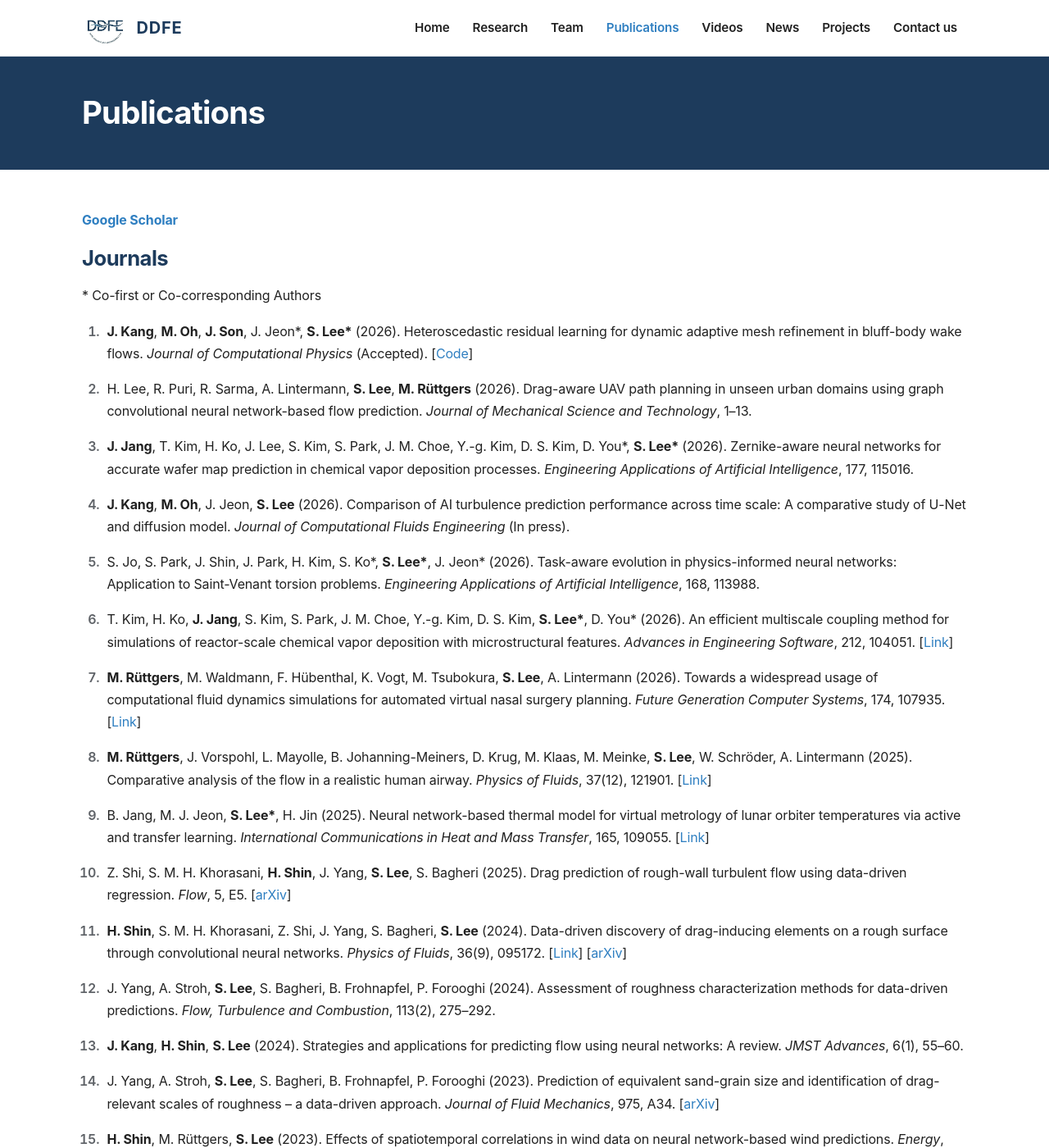
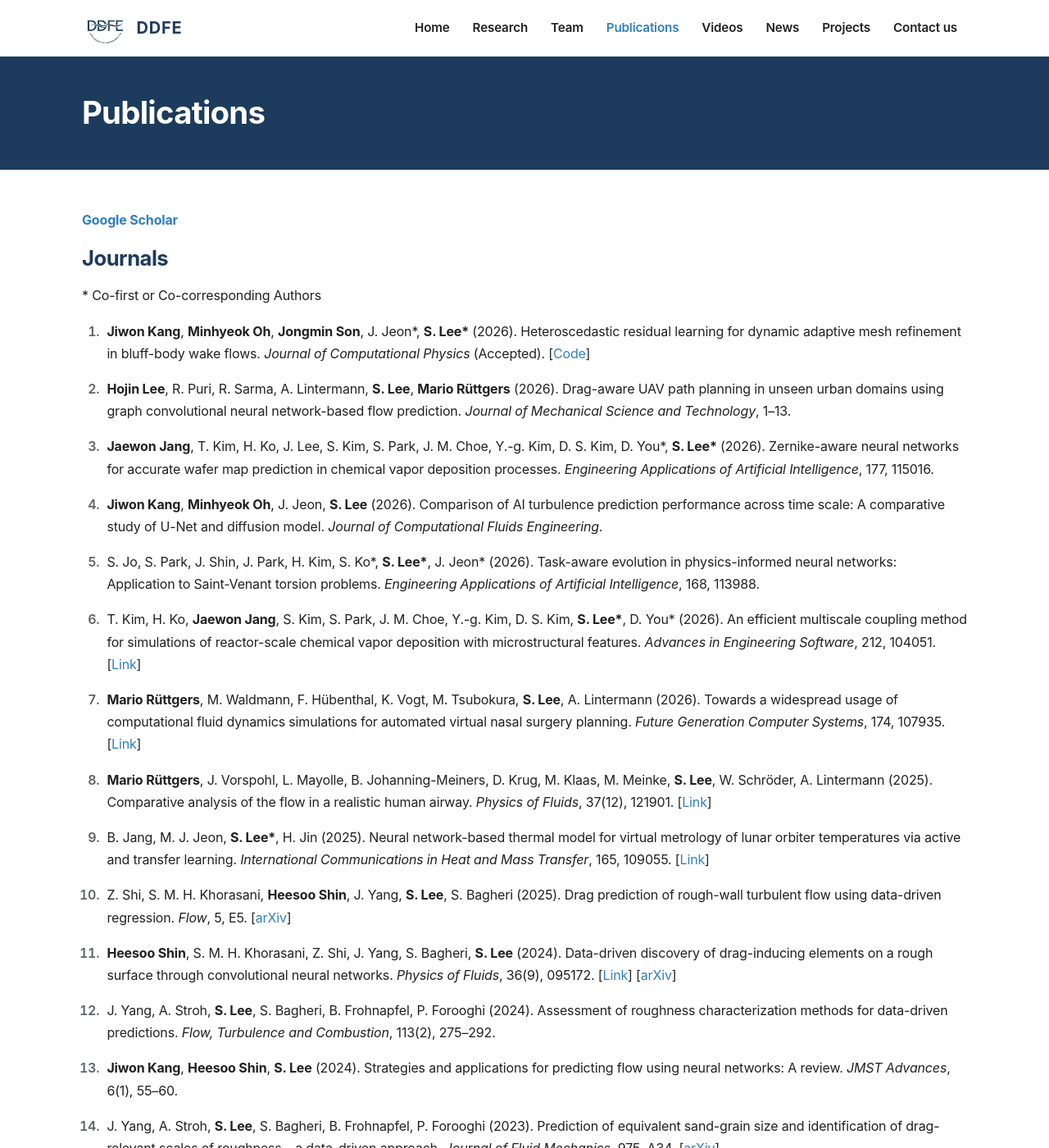
Before and after one commit to sanlee-ddfe/ddfe.github.io, a Jekyll site: the page built from publications.md, in a window 1280 px wide and 1400 px high. Shown: the whole window at 82% size. Built offline with Jekyll 4.4.1, drawn with Linux system fonts in a browser that asks for light colours; some web fonts are replaced; some of the changed text lies outside the part shown.

Commit message:
Use full bold names for lab members, define CDW, update JCFE entry
Co-Authored-By: Claude Opus 5.5 <noreply@anthropic.com>

```diff
--- a/_data/research.yml
+++ b/_data/research.yml
@@ -60,7 +60,7 @@ themes:
     partners: Samsung Electronics (3 projects)
 
   - title: Marine System Design Optimization
-    impact: AI-accelerated design optimization of marine systems such as CDW, together with ocean engineering researchers.
+    impact: AI-accelerated design optimization of marine systems such as current deflecting walls (CDW), together with ocean engineering researchers.
     highlights:
       - label: Marine Space and Resource Utilization Research (2026–2027)
     partners: Korea Institute of Marine Science & Technology Promotion (KIMST)
--- a/publications.md
+++ b/publications.md
@@ -6,7 +6,7 @@ permalink: /publications/
 <!--
   How to edit:
   - Format:  Authors (Year). Title. *Journal*, Volume(Issue), Pages. [links]
-  - Authors: initials + surname (e.g. S. Lee). **bold** = lab members. Corresponding author: \*
+  - Authors: initials + surname (e.g. S. Lee); lab students in full name and **bold** (e.g. **Jiwon Kang**). Corresponding author: \*
   - Add a new paper as a new "1." line at the top of the Journals list (numbers are automatic).
   - Extra notes go on the next line, indented by 3 spaces, wrapped in <span class="related">…</span>.
 -->
@@ -19,22 +19,22 @@ permalink: /publications/
 
 <p class="note">* Co-first or Co-corresponding Authors</p>
 
-1. **J. Kang**, **M. Oh**, **J. Son**, J. Jeon\*, **S. Lee\*** (2026). Heteroscedastic residual learning for dynamic adaptive mesh refinement in bluff-body wake flows. *Journal of Computational Physics* (Accepted). [[Code](https://github.com/rider37/dl-amr)]
-1. H. Lee, R. Puri, R. Sarma, A. Lintermann, **S. Lee**, **M. Rüttgers** (2026). Drag-aware UAV path planning in unseen urban domains using graph convolutional neural network-based flow prediction. *Journal of Mechanical Science and Technology*, 1–13.
-1. **J. Jang**, T. Kim, H. Ko, J. Lee, S. Kim, S. Park, J. M. Choe, Y.-g. Kim, D. S. Kim, D. You\*, **S. Lee\*** (2026). Zernike-aware neural networks for accurate wafer map prediction in chemical vapor deposition processes. *Engineering Applications of Artificial Intelligence*, 177, 115016.
-1. **J. Kang**, **M. Oh**, J. Jeon, **S. Lee** (2026). Comparison of AI turbulence prediction performance across time scale: A comparative study of U-Net and diffusion model. *Journal of Computational Fluids Engineering* (In press).
+1. **Jiwon Kang**, **Minhyeok Oh**, **Jongmin Son**, J. Jeon\*, **S. Lee\*** (2026). Heteroscedastic residual learning for dynamic adaptive mesh refinement in bluff-body wake flows. *Journal of Computational Physics* (Accepted). [[Code](https://github.com/rider37/dl-amr)]
+1. **Hojin Lee**, R. Puri, R. Sarma, A. Lintermann, **S. Lee**, **Mario Rüttgers** (2026). Drag-aware UAV path planning in unseen urban domains using graph convolutional neural network-based flow prediction. *Journal of Mechanical Science and Technology*, 1–13.
+1. **Jaewon Jang**, T. Kim, H. Ko, J. Lee, S. Kim, S. Park, J. M. Choe, Y.-g. Kim, D. S. Kim, D. You\*, **S. Lee\*** (2026). Zernike-aware neural networks for accurate wafer map prediction in chemical vapor deposition processes. *Engineering Applications of Artificial Intelligence*, 177, 115016.
+1. **Jiwon Kang**, **Minhyeok Oh**, J. Jeon, **S. Lee** (2026). Comparison of AI turbulence prediction performance across time scale: A comparative study of U-Net and diffusion model. *Journal of Computational Fluids Engineering*.
 1. S. Jo, S. Park, J. Shin, J. Park, H. Kim, S. Ko\*, **S. Lee\***, J. Jeon\* (2026). Task-aware evolution in physics-informed neural networks: Application to Saint-Venant torsion problems. *Engineering Applications of Artificial Intelligence*, 168, 113988.
-1. T. Kim, H. Ko, **J. Jang**, S. Kim, S. Park, J. M. Choe, Y.-g. Kim, D. S. Kim, **S. Lee\***, D. You\* (2026). An efficient multiscale coupling method for simulations of reactor-scale chemical vapor deposition with microstructural features. *Advances in Engineering Software*, 212, 104051. [[Link](https://www.sciencedirect.com/science/article/pii/S0965997825001899)]
-1. **M. Rüttgers**, M. Waldmann, F. Hübenthal, K. Vogt, M. Tsubokura, **S. Lee**, A. Lintermann (2026). Towards a widespread usage of computational fluid dynamics simulations for automated virtual nasal surgery planning. *Future Generation Computer Systems*, 174, 107935. [[Link](https://www.sciencedirect.com/science/article/pii/S0167739X25002304)]
-1. **M. Rüttgers**, J. Vorspohl, L. Mayolle, B. Johanning-Meiners, D. Krug, M. Klaas, M. Meinke, **S. Lee**, W. Schröder, A. Lintermann (2025). Comparative analysis of the flow in a realistic human airway. *Physics of Fluids*, 37(12), 121901. [[Link](https://pubs.aip.org/aip/pof/article/37/12/121901/3374000)]
+1. T. Kim, H. Ko, **Jaewon Jang**, S. Kim, S. Park, J. M. Choe, Y.-g. Kim, D. S. Kim, **S. Lee\***, D. You\* (2026). An efficient multiscale coupling method for simulations of reactor-scale chemical vapor deposition with microstructural features. *Advances in Engineering Software*, 212, 104051. [[Link](https://www.sciencedirect.com/science/article/pii/S0965997825001899)]
+1. **Mario Rüttgers**, M. Waldmann, F. Hübenthal, K. Vogt, M. Tsubokura, **S. Lee**, A. Lintermann (2026). Towards a widespread usage of computational fluid dynamics simulations for automated virtual nasal surgery planning. *Future Generation Computer Systems*, 174, 107935. [[Link](https://www.sciencedirect.com/science/article/pii/S0167739X25002304)]
+1. **Mario Rüttgers**, J. Vorspohl, L. Mayolle, B. Johanning-Meiners, D. Krug, M. Klaas, M. Meinke, **S. Lee**, W. Schröder, A. Lintermann (2025). Comparative analysis of the flow in a realistic human airway. *Physics of Fluids*, 37(12), 121901. [[Link](https://pubs.aip.org/aip/pof/article/37/12/121901/3374000)]
 1. B. Jang, M. J. Jeon, **S. Lee\***, H. Jin (2025). Neural network-based thermal model for virtual metrology of lunar orbiter temperatures via active and transfer learning. *International Communications in Heat and Mass Transfer*, 165, 109055. [[Link](https://www.sciencedirect.com/science/article/pii/S0735193325004816)]
-1. Z. Shi, S. M. H. Khorasani, **H. Shin**, J. Yang, **S. Lee**, S. Bagheri (2025). Drag prediction of rough-wall turbulent flow using data-driven regression. *Flow*, 5, E5. [[arXiv](https://arxiv.org/abs/2405.09256)]
-1. **H. Shin**, S. M. H. Khorasani, Z. Shi, J. Yang, S. Bagheri, **S. Lee** (2024). Data-driven discovery of drag-inducing elements on a rough surface through convolutional neural networks. *Physics of Fluids*, 36(9), 095172. [[Link](https://pubs.aip.org/aip/pof/article-abstract/36/9/095172/3314249/Data-driven-discovery-of-drag-inducing-elements-on)] [[arXiv](https://arxiv.org/abs/2405.09071)]
+1. Z. Shi, S. M. H. Khorasani, **Heesoo Shin**, J. Yang, **S. Lee**, S. Bagheri (2025). Drag prediction of rough-wall turbulent flow using data-driven regression. *Flow*, 5, E5. [[arXiv](https://arxiv.org/abs/2405.09256)]
+1. **Heesoo Shin**, S. M. H. Khorasani, Z. Shi, J. Yang, S. Bagheri, **S. Lee** (2024). Data-driven discovery of drag-inducing elements on a rough surface through convolutional neural networks. *Physics of Fluids*, 36(9), 095172. [[Link](https://pubs.aip.org/aip/pof/article-abstract/36/9/095172/3314249/Data-driven-discovery-of-drag-inducing-elements-on)] [[arXiv](https://arxiv.org/abs/2405.09071)]
 1. J. Yang, A. Stroh, **S. Lee**, S. Bagheri, B. Frohnapfel, P. Forooghi (2024). Assessment of roughness characterization methods for data-driven predictions. *Flow, Turbulence and Combustion*, 113(2), 275–292.
-1. **J. Kang**, **H. Shin**, **S. Lee** (2024). Strategies and applications for predicting flow using neural networks: A review. *JMST Advances*, 6(1), 55–60.
+1. **Jiwon Kang**, **Heesoo Shin**, **S. Lee** (2024). Strategies and applications for predicting flow using neural networks: A review. *JMST Advances*, 6(1), 55–60.
 1. J. Yang, A. Stroh, **S. Lee**, S. Bagheri, B. Frohnapfel, P. Forooghi (2023). Prediction of equivalent sand-grain size and identification of drag-relevant scales of roughness – a data-driven approach. *Journal of Fluid Mechanics*, 975, A34. [[arXiv](https://arxiv.org/abs/2304.08958)]
-1. **H. Shin**, M. Rüttgers, **S. Lee** (2023). Effects of spatiotemporal correlations in wind data on neural network-based wind predictions. *Energy*, 279, 128068. [[arXiv](https://arxiv.org/abs/2304.01545)]
-1. **H. Shin**, M. Rüttgers, **S. Lee** (2022). Neural networks for improving wind power efficiency: A review. *Fluids*, 7(12), 367. [[Link](https://www.mdpi.com/2311-5521/7/12/367)]
+1. **Heesoo Shin**, M. Rüttgers, **S. Lee** (2023). Effects of spatiotemporal correlations in wind data on neural network-based wind predictions. *Energy*, 279, 128068. [[arXiv](https://arxiv.org/abs/2304.01545)]
+1. **Heesoo Shin**, M. Rüttgers, **S. Lee** (2022). Neural networks for improving wind power efficiency: A review. *Fluids*, 7(12), 367. [[Link](https://www.mdpi.com/2311-5521/7/12/367)]
 1. M. Rüttgers, S. Jeon, **S. Lee**, D. You (2022). Prediction of typhoon track and intensity using a generative adversarial network with observational and meteorological data. *IEEE Access*, 10, 48434–48446.
 1. B. Choi, **S. Lee**, D. You (2022). Prediction of molten steel flow in a tundish with water model data using a generative neural network with different clip sizes. *Journal of Mechanical Science and Technology*, 36(2), 749–759.
 1. **S. Lee**, J. Yang, P. Forooghi, A. Stroh, S. Bagheri (2022). Predicting drag on rough surfaces by transfer learning of empirical correlations. *Journal of Fluid Mechanics*, 933, A18. [[arXiv](https://arxiv.org/abs/2106.05995)] [[Code](https://drive.google.com/file/d/1JCdTyu7WeGRz6Gs3za8b5o_zCU50CL_9/view?usp=sharing)]
@@ -51,7 +51,7 @@ permalink: /publications/
 
 ## Preprints
 
-1. H. Lee, A. Lintermann, **S. Lee**, **M. Rüttgers** (2026). UrbanFlow-3K: A dataset of 3,000 lattice-Boltzmann simulations of random building layouts. *arXiv preprint* arXiv:2603.16554. [[arXiv](https://arxiv.org/abs/2603.16554)]
+1. **Hojin Lee**, A. Lintermann, **S. Lee**, **Mario Rüttgers** (2026). UrbanFlow-3K: A dataset of 3,000 lattice-Boltzmann simulations of random building layouts. *arXiv preprint* arXiv:2603.16554. [[arXiv](https://arxiv.org/abs/2603.16554)]
 1. J. Lee, **S. Lee**, D. You (2018). Deep learning approach in multi-scale prediction of turbulent mixing-layer. *arXiv preprint* arXiv:1809.07021. [[arXiv](https://arxiv.org/abs/1809.07021)]
 
 </div>
```
